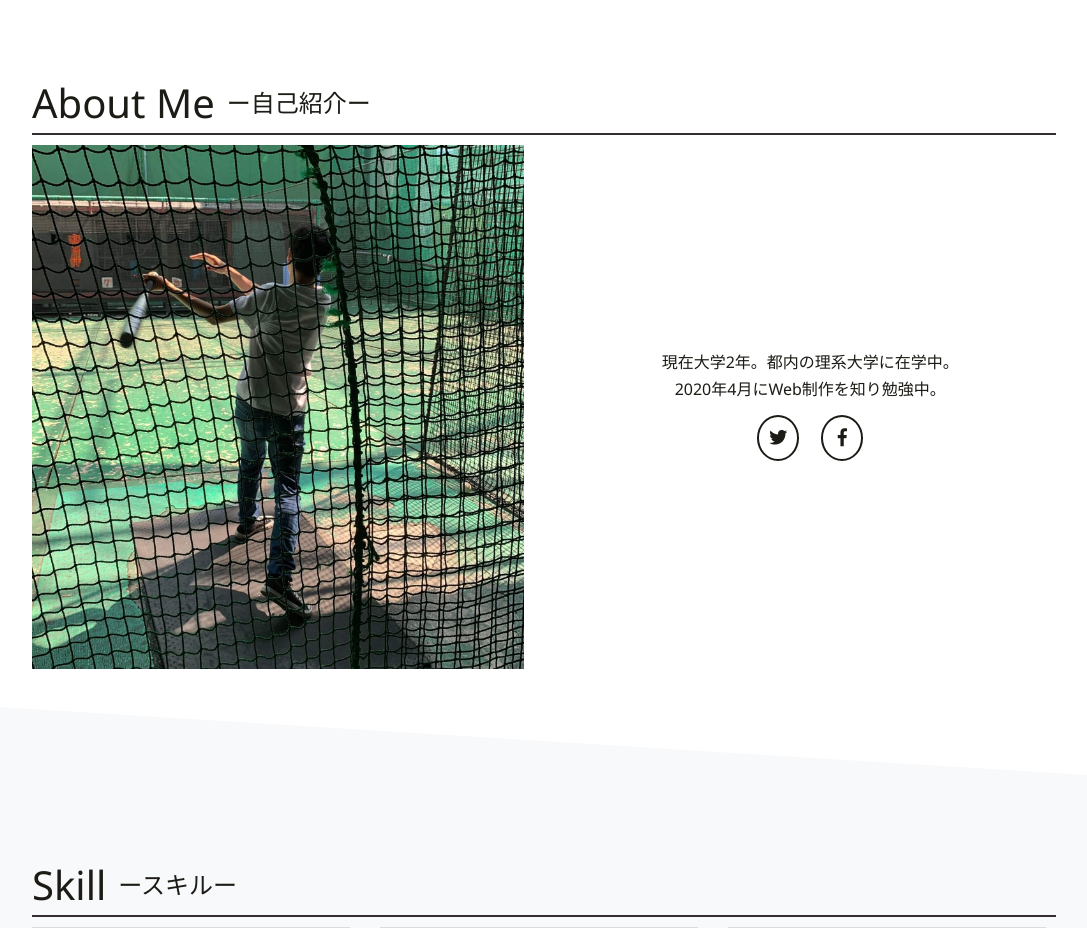
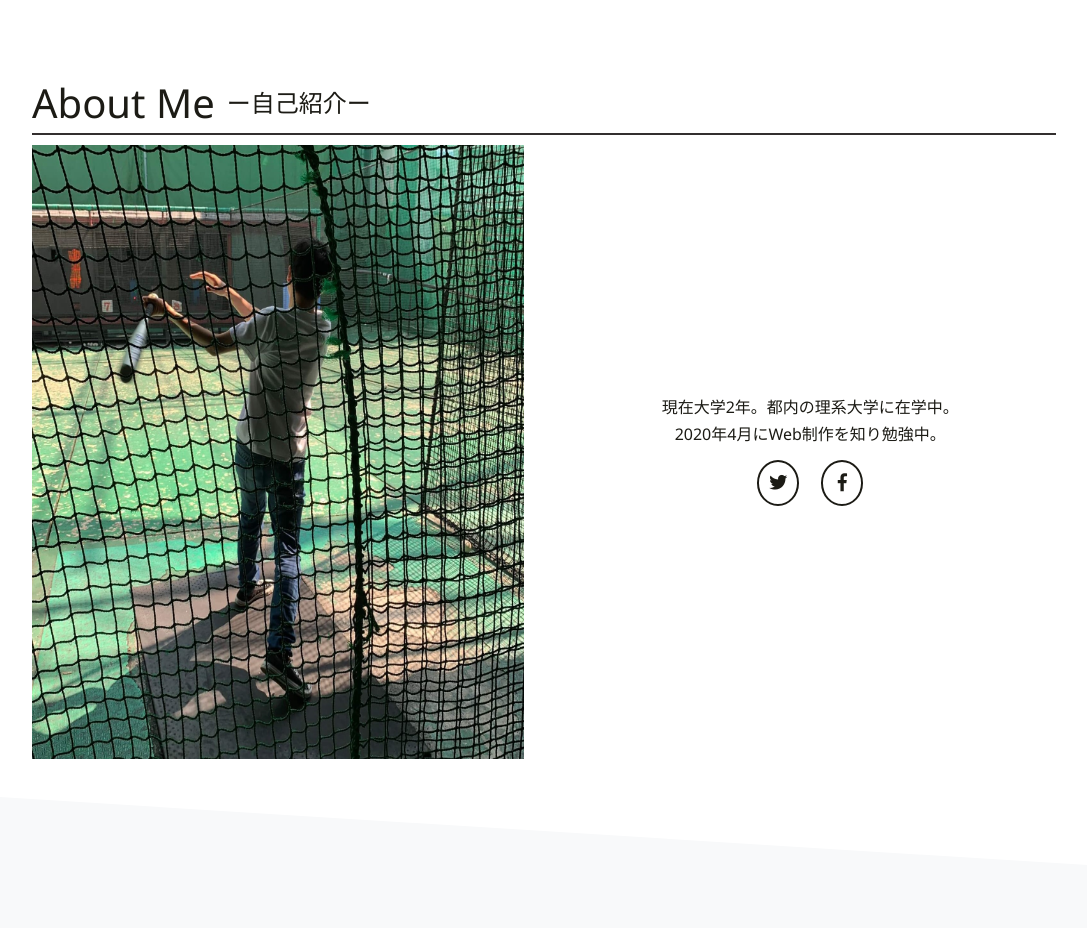
Before and after one commit to ryoya-murata/myportfolio, a PHP site: page / in a window 1280 px wide. Shown: the part 801-1729 px from the top of the page, without its empty margins (96-1183 px from the left). Run offline with PHP 8.4, Linux system fonts and the light colour scheme; some libraries are stand-ins or nearby versions; some web fonts are replaced.

Commit message:
レスポンシブの崩れを修正

```diff
--- a/css/style.css
+++ b/css/style.css
@@ -20,6 +20,7 @@ img {
 
 .section {
   padding: 5em 0;
+  width: 100%;
 }
 
 @media screen and (max-width: 767px) {
@@ -30,17 +31,10 @@ img {
 
 .section__inner {
   max-width: 1024px;
-  width: 100%;
   -webkit-box-sizing: content-box;
           box-sizing: content-box;
   padding: 0 30px;
   margin: 0 auto;
-}
-
-@media screen and (max-width: 767px) {
-  .section__inner {
-    padding: 0 15px;
-  }
 }
 
 .section__heads {
@@ -143,7 +137,13 @@ img {
   border-color: #f8f9fa  transparent transparent transparent;
 }
 
-@media screen and (max-width: 767px) {
+@media screen and (max-width: 1023px) {
+  .is-pc {
+    display: none;
+  }
+}
+
+@media screen and (min-width: 1024px) {
   .is-tab {
     display: none;
   }
@@ -161,6 +161,13 @@ img {
   transition: all 0.5s ease 0s;
   color: #fff;
   background: transparent;
+  width: 100%;
+}
+
+@media screen and (max-width: 1023px) {
+  .header {
+    padding: .7em 0;
+  }
 }
 
 .header--bg_brown {
@@ -187,6 +194,12 @@ img {
 .header__logo-wrap {
   max-width: 100px;
   width: 100%;
+}
+
+@media screen and (max-width: 1023px) {
+  .header__logo-wrap {
+    max-width: 70px;
+  }
 }
 
 .header__list {
@@ -262,7 +275,7 @@ img {
 .top__letters-wrap {
   position: absolute;
   top: 50%;
-  left: 5%;
+  left: 10%;
   -webkit-transform: translateY(-50%);
           transform: translateY(-50%);
   color: #fff;
@@ -299,12 +312,23 @@ img {
       -ms-flex: 0 2 48%;
           flex: 0 2 48%;
   margin-right: 4%;
+  position: relative;
+  padding-top: 60%;
 }
 
 @media screen and (max-width: 767px) {
   .about__img-wrap {
     margin-right: 0;
   }
+}
+
+.about__img {
+  position: absolute;
+  top: 0%;
+  left: 0;
+  right: 0;
+  width: 100%;
+  height: 100%;
 }
 
 .about__desc-wrap {
--- a/css/style.scss
+++ b/css/style.scss
@@ -53,6 +53,7 @@ $breakpoints: (
 
 .section{
     padding: 5em 0;
+    width: 100%;
 
     @include mq('sp'){
         padding: 3em 0;
@@ -61,13 +62,12 @@ $breakpoints: (
 
 .section__inner{
     max-width : $layout-width-inner;
-    width: 100%;
     box-sizing: content-box;
     padding: 0 30px;
     margin: 0 auto;
 
     @include mq("sp"){
-        padding: 0 15px;
+        // padding: 0 15px;
     }
 }
 
@@ -161,8 +161,16 @@ $breakpoints: (
     border-color:#f8f9fa  transparent transparent transparent;
 }
 
+
+
+.is-pc{
+    @include mq('tab'){
+        display: none;
+    }
+}
+
 .is-tab{
-    @include mq('sp'){
+    @include mq('pc'){
         display: none;
     }
 }
@@ -199,6 +207,11 @@ $layer: (
     transition: all 0.5s ease 0s;
     color: #fff;
     background: transparent;
+    width: 100%;
+
+    @include mq('tab'){
+        padding: .7em 0;
+    }
 }
 
 .header--bg_brown{
@@ -218,6 +231,10 @@ $layer: (
 .header__logo-wrap{
     max-width: 100px;
     width: 100%;
+
+    @include mq('tab'){
+        max-width: 70px;
+    }
 }
 
 .header__list{
@@ -287,11 +304,12 @@ $layer: (
 .top__letters-wrap{
     position: absolute;
     top: 50%;
-    left: 5%;
+    left: 10%;
     transform: translateY(-50%);
     color: #fff;
     font-size: 3em;
     text-transform: uppercase;
+
 }
 
 .top__letter{
@@ -322,15 +340,28 @@ $layer: (
 .about__img-wrap{
     flex: 0 2 48%;
     margin-right: 4%;
+    position: relative;
+    padding-top: 60%;
 
     @include mq('sp'){
         margin-right: 0;
     }
 }
 
+.about__img{
+    position: absolute;
+    top: 0%;
+    left: 0;
+    right: 0;
+    width: 100%;
+    height: 100%;
+}
+
 .about__desc-wrap{
     flex: 0 1 48%;
     text-align: center;
+
+
 }
 
 .about__intro{
--- a/index.html
+++ b/index.html
@@ -48,10 +48,12 @@
                <span class="top__letter">k</span><!-- /.top__letter -->
                <span class="top__letter">s</span><!-- /.top__letter -->
                <span class="top__letter">&nbsp;</span><!-- /.top__letter -->
+               <br class="is-tab">
                <span class="top__letter">f</span><!-- /.top__letter -->
                <span class="top__letter">o</span><!-- /.top__letter -->
                <span class="top__letter">r</span><!-- /.top__letter -->
                <span class="top__letter">&nbsp;</span><!-- /.top__letter -->
+               <br class="is-tab">
                <span class="top__letter">v</span><!-- /.top__letter -->
                <span class="top__letter">i</span><!-- /.top__letter -->
                <span class="top__letter">s</span><!-- /.top__letter -->
--- a/js/script.js
+++ b/js/script.js
@@ -94,7 +94,7 @@ var mySwiper = new Swiper('.swiper-container', {
         nextEl: '.swiper-button-next',
         prevEl: '.swiper-button-prev',
     },
-    slidesPerView: 2,
+    slidesPerView: 1,
     spaceBetween: 30,
     initialSlide: 0,
     centeredSlides : true,
@@ -103,5 +103,10 @@ var mySwiper = new Swiper('.swiper-container', {
         el: '.swiper-pagination',
         type: 'bullets',
         clickable: true,
+    },
+    breakpoints:{
+        767:{
+            slidesPerView: 2,
+        }
     }
 });
```
Also changed, not shown: 1 other file.
